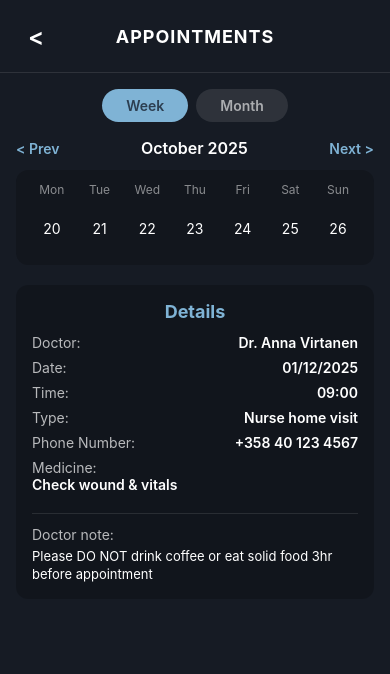
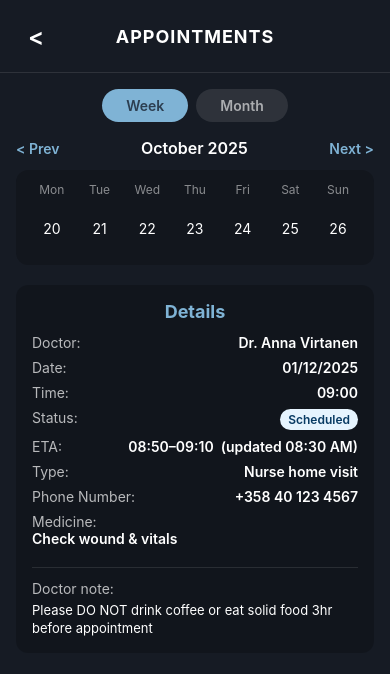
Before and after one commit to Demola-syskyn2025/transparency-for-patients-at-home, a React Native app: screen / in a window 390 px wide. Both pictures are taken after a click on the element 195 px from the left and 301 px from the top of the page. Shown: the top 674 px of the page. Built offline with nearby package versions, Linux system fonts and the light colour scheme.

Commit message:
update appoinment feature

```diff
--- a/App.tsx
+++ b/App.tsx
@@ -42,6 +42,12 @@ const initialAppointments: Record<string, Appointment[]> = {
         { id: 'doc-1', name: 'Dr. Anna Virtanen', role: 'doctor', phone: '+358 40 123 4567' },
         { id: 'nurse-1', name: 'Mika Korhonen', role: 'nurse', phone: '+358 40 765 4321' },
       ],
+      etaStart: '2025-10-05T08:50:00.000Z',
+      etaEnd: '2025-10-05T09:10:00.000Z',
+      etaUpdatedAt: '2025-10-05T08:30:00.000Z',
+      statusHistory: [
+        { at: '2025-10-01T12:00:10.000Z', status: 'scheduled' },
+      ],
     },
     {
       id: 'appt-2',
@@ -57,6 +63,13 @@ const initialAppointments: Record<string, Appointment[]> = {
       assignedStaff: [
         { id: 'doc-2', name: 'Dr. Juhani Mäkinen', role: 'doctor', phone: '+358 50 222 3344' },
       ],
+      etaStart: '2025-10-07T13:45:00.000Z',
+      etaEnd: '2025-10-07T14:15:00.000Z',
+      etaUpdatedAt: '2025-10-07T12:30:00.000Z',
+      statusHistory: [
+        { at: '2025-10-01T12:05:10.000Z', status: 'scheduled' },
+        { at: '2025-10-06T17:00:00.000Z', status: 'rescheduled', reason: 'Doctor reassigned to acute case' },
+      ],
     },
     {
       id: 'appt-3',
@@ -70,6 +83,10 @@ const initialAppointments: Record<string, Appointment[]> = {
       assignedStaff: [
         { id: 'doc-1', name: 'Dr. Anna Virtanen', role: 'doctor', phone: '+358 40 123 4567' },
         { id: 'nurse-2', name: 'Sara Laine', role: 'nurse' },
+      ],
+      statusHistory: [
+        { at: '2025-10-02T09:00:10.000Z', status: 'scheduled' },
+        { at: '2025-10-05T08:00:00.000Z', status: 'cancelled', reason: 'Patient requested to cancel' },
       ],
     },
   ],
--- a/src/screens/AppointmentDetailScreen.tsx
+++ b/src/screens/AppointmentDetailScreen.tsx
@@ -55,6 +55,10 @@ export default function AppointmentDetailScreen({
     );
   }
 
+  const etaStart = appt.etaStart ? new Date(appt.etaStart) : null;
+  const etaEnd = appt.etaEnd ? new Date(appt.etaEnd) : null;
+  const etaUpdatedAt = appt.etaUpdatedAt ? new Date(appt.etaUpdatedAt) : null;
+
   return (
     <View style={{ flex: 1, backgroundColor: '#fff' }}>
       <View style={{ padding: 16, minHeight: height * 0.25 }}>
@@ -70,6 +74,15 @@ export default function AppointmentDetailScreen({
           {appt.endAt ? ` - ${new Date(appt.endAt).toLocaleTimeString([], { hour: '2-digit', minute: '2-digit' })}` : ''}
         </Text>
         {appt.location ? <Text style={{ marginBottom: 8 }}>📍 {appt.location}</Text> : null}
+
+        {etaStart && etaEnd ? (
+          <Text style={{ marginBottom: 8 }}>
+            ETA: {etaStart.toLocaleTimeString([], { hour: '2-digit', minute: '2-digit' })}
+            –
+            {etaEnd.toLocaleTimeString([], { hour: '2-digit', minute: '2-digit' })}
+            {etaUpdatedAt ? `  (updated ${etaUpdatedAt.toLocaleTimeString([], { hour: '2-digit', minute: '2-digit' })})` : ''}
+          </Text>
+        ) : null}
 
         {appt.reasonForChange ? (
           <View style={{ backgroundColor: '#FFF4E5', borderRadius: 8, padding: 8, marginBottom: 8 }}>
--- a/src/screens/PatientAppointmentScreen.tsx
+++ b/src/screens/PatientAppointmentScreen.tsx
@@ -4,6 +4,7 @@ import React, { useEffect, useMemo, useState } from 'react';
 import { ActivityIndicator, Platform, Pressable, ScrollView, StatusBar, StyleSheet, Text, View } from 'react-native';
 import type { AppointmentService } from '../services/appointments';
 import type { Appointment } from '../utils/types';
+import StatusBadge from '../components/appoinments/StatusBadge';
 
 // Custom Appointment Icon Component (based on SVG design)
 const AppointmentIcon = () => (
@@ -181,6 +182,9 @@ export default function PatientAppointmentScreen({
 
   const calendarDays = viewMode === 'week' ? generateWeekDays() : generateMonthDays();
   const phoneNumber = displayedAppt?.assignedStaff?.[0]?.phone;
+  const etaStart = displayedAppt?.etaStart ? new Date(displayedAppt.etaStart) : null;
+  const etaEnd = displayedAppt?.etaEnd ? new Date(displayedAppt.etaEnd) : null;
+  const etaUpdatedAt = displayedAppt?.etaUpdatedAt ? new Date(displayedAppt.etaUpdatedAt) : null;
 
   return (
     <View style={styles.container}>
@@ -279,6 +283,25 @@ export default function PatientAppointmentScreen({
             {apptDate.toLocaleTimeString('en-US', { hour: '2-digit', minute: '2-digit', hour12: false })}
           </Text>
         </View>
+
+        <View style={styles.detailRow}>
+          <Text style={styles.detailLabel}>Status:</Text>
+          <View>
+            <StatusBadge status={displayedAppt.status ?? 'scheduled'} />
+          </View>
+        </View>
+
+        {etaStart && etaEnd && (
+          <View style={styles.detailRow}>
+            <Text style={styles.detailLabel}>ETA:</Text>
+            <Text style={styles.detailValue}>
+              {etaStart.toLocaleTimeString('en-US', { hour: '2-digit', minute: '2-digit', hour12: false })}
+              –
+              {etaEnd.toLocaleTimeString('en-US', { hour: '2-digit', minute: '2-digit', hour12: false })}
+              {etaUpdatedAt ? `  (updated ${etaUpdatedAt.toLocaleTimeString([], { hour: '2-digit', minute: '2-digit' })})` : ''}
+            </Text>
+          </View>
+        )}
 
         <View style={styles.detailRow}>
           <Text style={styles.detailLabel}>Type:</Text>
```
Also changed, not shown: src/utils/types.ts (+14 -0 lines).
